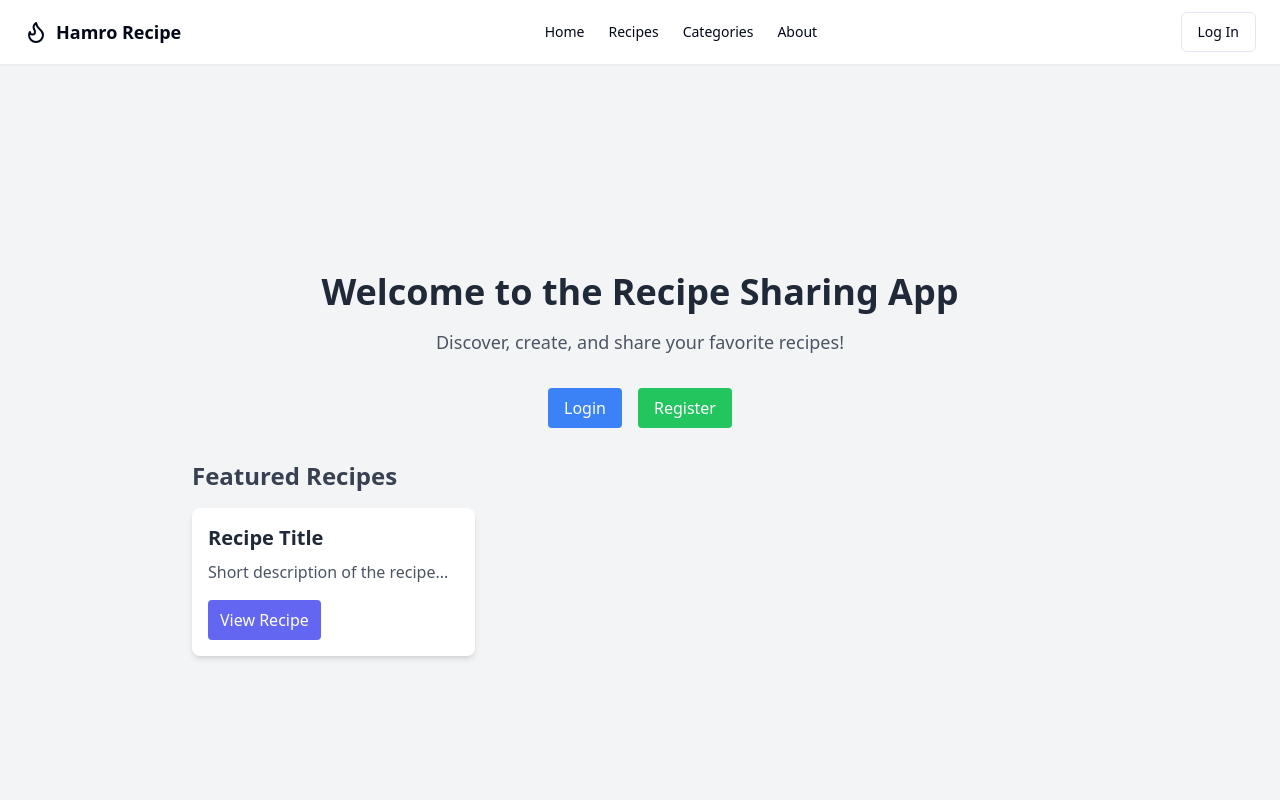
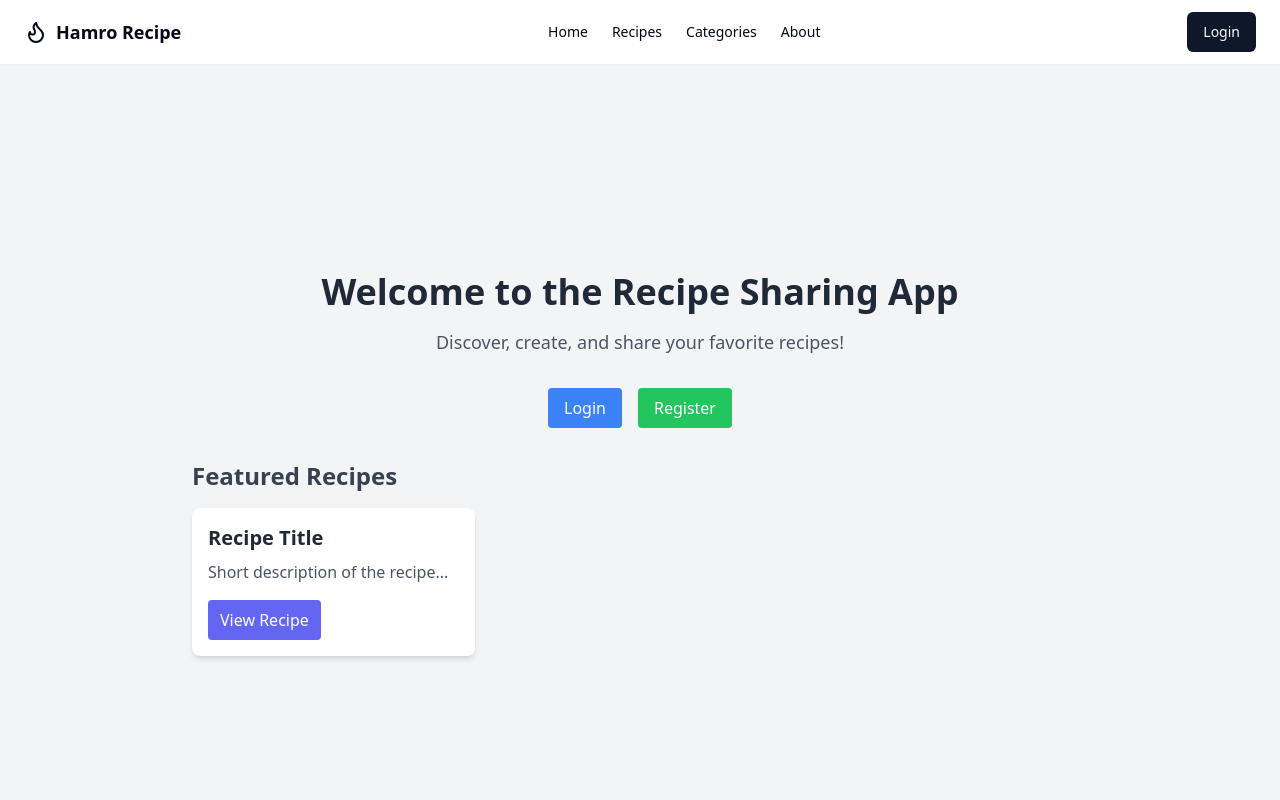
Before and after one commit to soyam-10/recipe-sharing-app-MERN, a React (Vite) app in the folder client/: page / in a window 1280 px wide. Shown: the top 800 px of the page. Built offline with nearby package versions, Linux system fonts and the light colour scheme.

Commit message:
default avatar pic

```diff
--- a/client/src/components/navbar.jsx
+++ b/client/src/components/navbar.jsx
@@ -18,7 +18,7 @@ export default function Navbar() {
 
   useEffect(() => {
     // Retrieve session from localStorage on mount
-    const storedSession = localStorage.getItem('session');
+    const storedSession = localStorage.getItem("session");
     if (storedSession) {
       setSession(JSON.parse(storedSession));
     }
@@ -66,14 +66,19 @@ export default function Navbar() {
                 <Button variant="ghost" size="icon" className="rounded-full">
                   <Avatar className="h-8 w-8">
                     <AvatarImage
-                      src={session.user.profilePicture} // Adjust this according to your data structure
+                      src={
+                        session.user.profilePicture || "https://github.com/shadcn.png"
+                      }
                       alt={session.user.fullName}
                     />
-                    <AvatarFallback>{session.user.fullName.charAt(0)}</AvatarFallback>
+                    <AvatarFallback>{(session.user.fullName[0]).toUpperCase()}</AvatarFallback>
                   </Avatar>
                 </Button>
               </DropdownMenuTrigger>
               <DropdownMenuContent align="end">
+                <DropdownMenuItem>
+                  {session.user.fullName.toUpperCase()}
+                </DropdownMenuItem>
                 <DropdownMenuItem>Profile</DropdownMenuItem>
                 <DropdownMenuItem>Settings</DropdownMenuItem>
                 <DropdownMenuSeparator />
@@ -84,9 +89,7 @@ export default function Navbar() {
             </DropdownMenu>
           ) : (
             <Link to="/login">
-              <Button variant="outline" className="w-full">
-                Log In
-              </Button>
+              <Button>Login</Button>
             </Link>
           )}
         </div>
```
